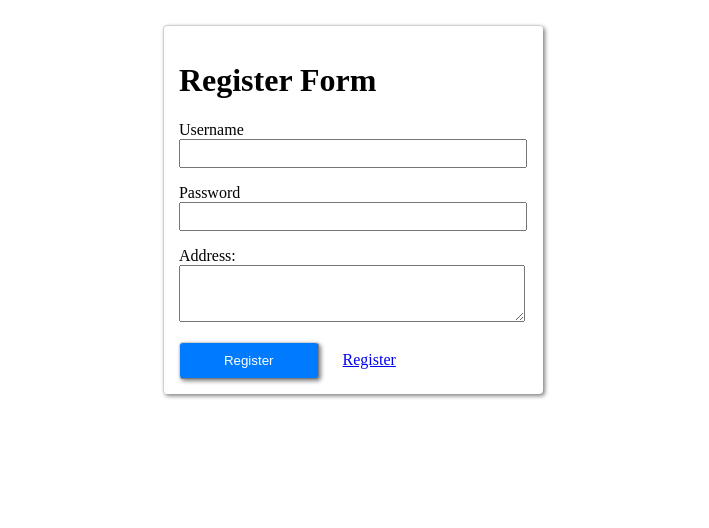
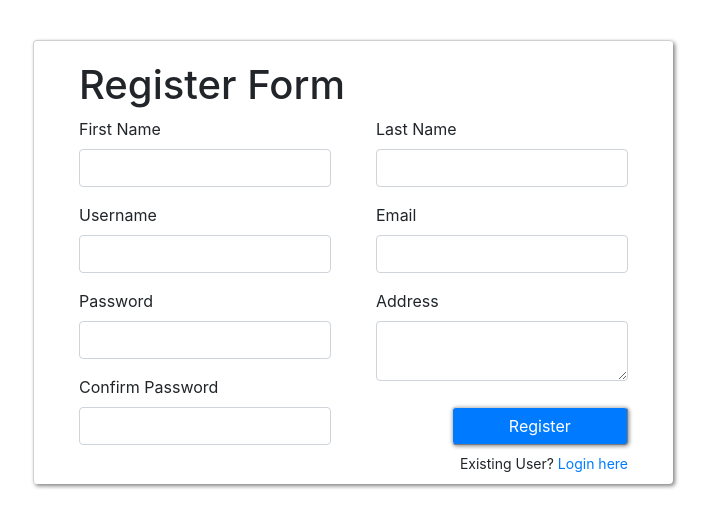
Before and after one commit to karticksriram92/book_store, a Flask app: page /register in a window 1280 px wide. Shown: the top 528 px of the page, without its empty margins (287-996 px from the left). Run offline with Flask 2, Linux system fonts and the light colour scheme; parts of the project's set-up code (start-up, migrations or seed data) failed here and were passed over; some libraries are stand-ins or nearby versions.

Commit message:
implemented register page and validation

```diff
--- a/app.py
+++ b/app.py
@@ -2,6 +2,7 @@ from flask import Flask, jsonify, request, render_template, redirect, url_for, s
 from flask_restful import Resource, Api
 import sqlite3, uuid
 from login import login_page, register_page
+from home import home_page
 
 app = Flask(__name__, template_folder="templates")
 #api = Api(app)
@@ -10,6 +11,7 @@ app.config["TEMPLATES_AUTO_RELOAD"] = True
 
 app.register_blueprint(login_page)
 app.register_blueprint(register_page)
+app.register_blueprint(home_page)
 
 @app.route("/")
 def index():
--- /dev/null
+++ b/home.py
@@ -0,0 +1,6 @@
+from flask import Flask, request, render_template, redirect, url_for, Blueprint
+
+home_page = Blueprint("home_page", __name__, template_folder="templates")
+
+@home_page.route("/home")
+def home():
--- a/login.py
+++ b/login.py
@@ -1,6 +1,8 @@
 from flask import Flask, jsonify, request, render_template, redirect, url_for, session, Blueprint
 from login_form import Loginform
+from register_form import Registerform
 import sqlite3
+#k
 
 login_page=Blueprint("login_page", __name__, template_folder="templates")
 
@@ -16,6 +18,7 @@ def login():
 	return render_template("login.html", form=form, msg=msg)
 
 def login_check(login_data):
+	print(login_data)
 	lstatus = check_login(login_data)
 	if lstatus:
 		session["uid"] = login_data[0]
@@ -32,26 +35,40 @@ def check_login(ldata):
 
 register_page=Blueprint("register_page", __name__, template_folder="templates")
 
-@register_page.route("/register")
+@register_page.route("/register", methods=["POST", "GET"])
 def register():
-	return render_template("register.html")
+	form = Registerform()
+	msg={}
+	if form.validate_on_submit():
+		msg=check_username(form.username.data, form.email.data)
+		print(msg)
+		if not msg:
+			register_tuple=(form.username.data, form.password.data, form.fname.data, form.lname.data, form.email.data, form.address.data)
+			print(register_tuple)
+			if do_register(register_tuple):
+				session["uid"] = register_tuple[0]
+				return redirect("/")
+	return render_template("register.html", form=form, msg=msg)
 
-register_check = Blueprint("register_check", __name__, template_folder="templates")
-
-@register_check.route("/register_check")
-def check_register():
-	result = request.form.to_dict()
-	login_data = (result["username"], result["password"], result["address"])
-	rstatus = do_register(register_data)
-	if rstatus:
-		session["uid"] = result["username"]
-	return redirect(url_for("index"))
+def check_username(uname, email):
+	status = {}
+	conn = sqlite3.connect("./database/bookstore.db")
+	cursor = conn.cursor()
+	cursor.execute("select count(*) from user where username=?", (uname,))
+	if(cursor.fetchone()[0]):
+		status["username"]="Username exists already"
+	cursor.execute("select count(*) from user where email=?", (email,))
+	if(cursor.fetchone()[0]):
+		status["email"]="Email exists already"
+	conn.close()
+	return status
 
 def do_register(rdata):
 	conn = sqlite3.connect("./database/bookstore.db")
 	cursor = conn.cursor()
-	cursor.execute("select count(*) from login where name=? and password=?",ldata)
-	if(cursor.fetchone()[0]):
+	cursor.execute("insert into user(username, password, first_name, last_name, email, address) values(?,?,?,?,?,?)",rdata)
+	conn.commit()
+	if(cursor.rowcount):
 		conn.close()
 		return True
 	conn.close()
--- /dev/null
+++ b/register_form.py
@@ -0,0 +1,13 @@
+from flask_wtf import FlaskForm
+from wtforms import StringField, PasswordField, TextAreaField, SubmitField
+from wtforms.validators import DataRequired, Length, Email, EqualTo, ValidationError
+
+class Registerform(FlaskForm):
+	username=StringField(label=("Username"), validators=[DataRequired(), Length(min=8, max=30)])
+	password=PasswordField(label=("Password"), validators=[DataRequired(), Length(min=8, max=30, message="")])
+	cpassword=PasswordField(label=("Confirm Password"), validators=[DataRequired(), EqualTo('password')])
+	fname=StringField(label=("First Name"), validators=[DataRequired()])
+	lname=StringField(label=("Last Name"), validators=[DataRequired()])
+	email=StringField(label=("Email"), validators=[DataRequired(), Email()])
+	address=TextAreaField(label=("Address"), validators=[DataRequired(), Length(min=20, max=100)])
+	submit=SubmitField(label=("Register"))
--- /dev/null
+++ b/static/style_register.css
@@ -0,0 +1,62 @@
+.formbox {
+	margin: 40px auto;
+	width:50%;
+	border-top: 1px solid #D0D0D0;
+	border-left: 1px solid #D0D0D0;
+	border-radius: 4px;
+	box-shadow: 2px 2px 4px grey;
+}
+
+h1 {
+	padding-top:20px;
+	padding-left:30px;
+}
+
+.row {
+	padding:30px 15px;
+	padding-right:30px;
+	padding-top:0px;
+	padding-bottom:10px;
+}
+
+.col-sm {
+	padding-left:30px;
+}
+
+.form-group {
+	width:100%;
+	margin-bottom:16px;
+	margin-right:15px;
+}
+
+.form-control {
+	width:100%;
+	padding:5px;
+}
+
+.alert {
+	margin-top:-16px;
+	margin-right:15px;
+}
+
+p {
+	margin-bottom:0px;
+	font-size:14px;
+}
+
+.submit-btn {
+	float:right;
+	width:70%;
+	padding:6px 0px;
+	margin-top:10px;
+	color:#fff;
+	border-radius:4px;
+	border: 1px outset #d0d0d0;
+	box-shadow: 1px 1px 4px grey;
+	background-color:#007bff
+}
+
+.link {
+	float:right;
+	padding-top:8px;
+}
--- a/templates/base.html
+++ b/templates/base.html
@@ -2,6 +2,10 @@
 <html>
 <head>
 	<link rel="stylesheet" href="https://stackpath.bootstrapcdn.com/bootstrap/4.3.1/css/bootstrap.min.css" integrity="sha384-ggOyR0iXCbMQv3Xipma34MD+dH/1fQ784/j6cY/iJTQUOhcWr7x9JvoRxT2MZw1T" crossorigin="anonymous">
+<!--
+	<link rel="icon" sizes="32x32" href="{{ url_for('static', filename='favicon_original.png') }}">
+-->
+	<link rel="shortcut icon" href="{{ url_for('static', filename='favicon.ico?v=2') }}">
 	{% block head %} {% endblock %}
 </head>
 
--- a/templates/register.html
+++ b/templates/register.html
@@ -1,29 +1,59 @@
-<!DOCTYPE html>
-<html>
-	<head>
-		<link href={{ url_for('static', filename='./templates/login.css') }}>
-	</head>
-<body>
-	<div class="formbox" style="margin: 25px auto; width:30%;border-top: 1px solid #D0D0D0;border-left: 1px solid #D0D0D0;border-radius: 4px; box-shadow: 2px 2px 4px grey;">
-	<div class="container" id="register" style="padding: 15px 15px 15px 15px !important;max-width: inherit !important;min-width: inherit !important;">
+{% extends "base.html" %}
+{% block head %}
+	<title>Register</title>
+	<link type="text/css" rel="stylesheet" href="{{ url_for('static', filename='style_register.css') }}">
+{% endblock %}
+{% block body %}
+<div class="formbox">
+	<div class="container">
 		<h1>Register Form</h1>
-	<form class="login_form" action="/register" method="post">
-		<div class="form-group" style="margin-bottom:16px; margin-right:15px;">
-		<label for="username">Username</label>
-		<input class="form-control" name="username" id="username" style="width:100%; padding: 5px;"/>
+		<form action="/register" method="post">
+			<div class="row">
+			<div class="col-sm">
+			{{ form.csrf_token() }}
+			<div class="form-group">
+				{{ form.fname.label }}
+				{{ form.fname(class="form-control") }}
 			</div>
-		<div class="form-group" style="margin-bottom:16px; margin-right:15px;">
-		<label for="password">Password</label>
-		<input class="form-control" name="password" id="password" style="width:100%; padding: 5px;"/>
+			<div class="form-group">
+				{{ form.username.label }}
+				{{ form.username(class="form-control") }}
 			</div>
-		<div class="form-group" style="margin-bottom:16px; margin-right:15px;">
-		<label for="address">Address:</label>
-		<textarea class="form-control" name="address" id="address" rows="3" style="width:100%; padding: 5px;"></textarea>
+			{% if msg.username %}
+				<div class="alert alert-danger alert-dismissable fade show">{{ msg.username }}</div>
+			{% endif %}
+			<div class="form-group">
+				{{ form.password.label }}
+				{{ form.password(class="form-control") }}
 			</div>
-		<button class="btn btn-primary" type="submit" style="width:40%;padding:10px 0px; margin-right:20px;color:#fff; border-radius:4px; border: 1px outset #d0d0d0;box-shadow: 2px 2px 4px grey;background-color:#007bff">Register</button>
-		<a href="/register">Register</a>
+			<div class="form-group">
+				{{ form.cpassword.label }}
+				{{ form.cpassword(class="form-control") }}
+			</div>
+			</div>
+			<div class="col-sm">
+			<div class="form-group">
+				{{ form.lname.label }}
+				{{ form.lname(class="form-control") }}
+			</div>
+			<div class="form-group">
+				{{ form.email.label }}
+				{{ form.email(class="form-control") }}
+			</div>
+			{% if msg.email %}
+				<div class="alert alert-danger alert-dismissable fade show">{{ msg.email }}</div>
+			{% endif %}
+			<div class="form-group">
+				{{ form.address.label }}
+				{{ form.address(class="form-control", rows="2") }}
+			</div>
+			{{ form.submit(class="btn btn-primary submit-btn") }}
+			<div class="link">
+				<p>Existing User? <a href="/login">Login here</a></p>
+			</div>
+			</div>
+			</div>
 		</form>
 	</div>
 </div>
-</body>
-</html>
+{% endblock %}
--- a/templates/login.css
+++ b/templates/style.css
@@ -1,5 +1,5 @@
 .formbox {
-	margin: 25px auto;
+	margin: 80px auto;
 	width:30%;
 	border: 1px outset #D0D0D0;
 	border-radius: 4px;
```
Also changed, not shown: db_util.py (+51 -3 lines), login_form.py (+4 -4 lines), static/style.css (added, +40 -0 lines), templates/login.html (+14 -17 lines), database/bookstore.db, static/favicon.ico (added). Lines whose indentation alone changed are shown as unchanged.
